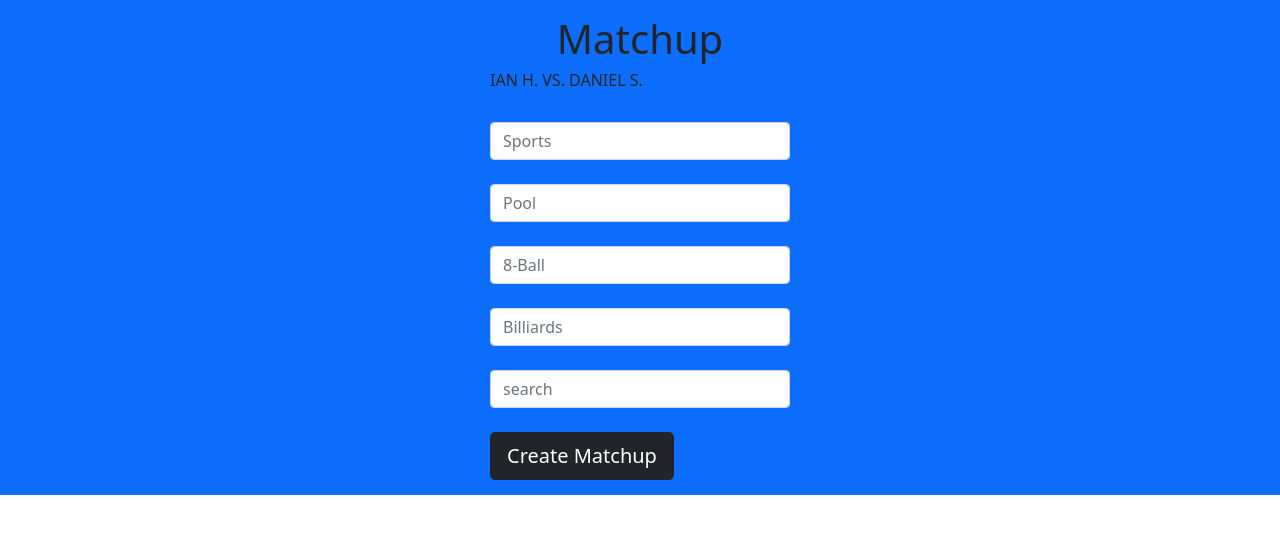
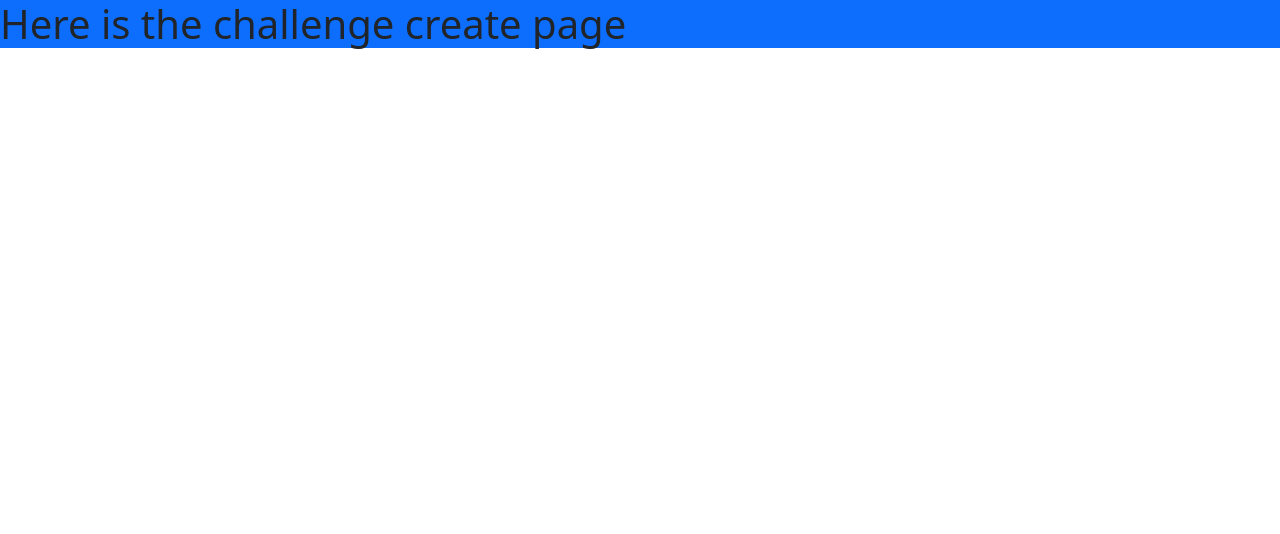
Before and after one commit to danshoup/Game-On, a React (Create React App) app in the folder client/: page /challengecreate in a window 1280 px wide. Shown: the top 534 px of the page. Built offline with nearby package versions, Linux system fonts and the light colour scheme.

Commit message:
getting the routes to work and pages to render with react-bootstrap; styling to follow

```diff
--- a/client/src/App.js
+++ b/client/src/App.js
@@ -1,4 +1,4 @@
-import React, { Component } from 'react';
+import React from 'react';
 import { BrowserRouter as Router, Route, Switch } from 'react-router-dom';
 import { ApolloClient, ApolloProvider, InMemoryCache } from '@apollo/client';
 
--- a/client/src/components/ChallengeCreate.js
+++ b/client/src/components/ChallengeCreate.js
@@ -1,53 +1,56 @@
 import React, { Component } from 'react';
-import { Button, Form, FormGroup, Label, Input } from 'reactstrap';
+import Button from 'react-bootstrap/Button';
+import Form from 'react-bootstrap/Form';
+import { Label, FormGroup, Input } from 'react';
 class ChallengeCreate extends Component {
   render() {
 
     return (
-      <Form className="signUp-form">
-        <h1 className="font-weight-bold text-center">Matchup
-        </h1>
-        <h6>
-          IAN H. VS. DANIEL S.
-        </h6>
-        <FormGroup>
-          <Label></Label>
-          <Input type="name" placeholder="Sports"/>
-        </FormGroup>
-        <FormGroup>
-          <Label></Label>
-          <Input type="email" placeholder="Pool"/>
-        </FormGroup>
-        <FormGroup>
-          <Label></Label>
-          <Input type="text" placeholder="8-Ball"/>
-        </FormGroup>
-        <FormGroup>
-          <Label></Label>
-          <Input type="text" placeholder="Billiards"/>
-        </FormGroup>
-        <FormGroup>
-        <Label for="exampleSearch"></Label>
-          <Input
-          type="search"
-          name="search"
-          id="exampleSearch"
-          placeholder="search"
-          />
-        </FormGroup>
-        <FormGroup>
-          <Label></Label>
-        </FormGroup>
-        <Button className="btn-lg btn-dark btn-block">
-          Create Matchup
-         </Button>
+      <>
+      <h1>Here is the challenge create page</h1>
+      {/* // <Form className="signUp-form">
+      //   <h1 className="font-weight-bold text-center">Matchup
+      //   </h1>
+      //   <h6>
+      //     IAN H. VS. DANIEL S.
+      //   </h6>
+      //   <FormGroup>
+      //     <Label></Label>
+      //     <Input type="name" placeholder="Sports"/>
+      //   </FormGroup>
+      //   <FormGroup>
+      //     <Label></Label>
+      //     <Input type="email" placeholder="Pool"/>
+      //   </FormGroup>
+      //   <FormGroup>
+      //     <Label></Label>
+      //     <Input type="text" placeholder="8-Ball"/>
+      //   </FormGroup>
+      //   <FormGroup>
+      //     <Label></Label>
+      //     <Input type="text" placeholder="Billiards"/>
+      //   </FormGroup>
+      //   <FormGroup>
+      //   <Label for="exampleSearch"></Label>
+      //     <Input
+      //     type="search"
+      //     name="search"
+      //     id="exampleSearch"
+      //     placeholder="search"
+      //     />
+      //   </FormGroup>
+      //   <FormGroup>
+      //     <Label></Label>
+      //   </FormGroup>
+      //   <Button className="btn-lg">
+      //     Create Matchup
+      //    </Button>
 
 
 
-      </Form>
+      // </Form> */}
+      </>
     )
-
-    return <h1>Welcome To Game On; this is the page to create a challenge</h1>
 
   }
 }
--- /dev/null
+++ b/client/src/components/HomePage.js
@@ -0,0 +1,24 @@
+import React, { Component } from 'react';
+import { Link } from "react-router-dom";
+import Button from 'react-bootstrap/Button';
+
+
+
+class HomePage extends Component {
+  render() {
+    return (
+      <>
+        <h1>Welcome To Game On; This is the Main Info Page</h1>
+            <Link to="/login">
+              <div className="button-large smart-layers-pointers">
+                <Button variant="primary">Primary</Button>{' '}
+              </div>
+            </Link>
+
+
+      </>
+    )
+  }
+}
+
+export default HomePage
--- a/client/src/components/Login.js
+++ b/client/src/components/Login.js
@@ -31,7 +31,7 @@ class Login extends Component {
                 Don't have an account?  Click here!
               </div>
             </Link>
-            <img className="game-on-logo-2" src="/img/gameonlogo-2@1x.png" />
+            <img className="game-on-logo-2" src="/img/gameonlogo-2@1x.png" alt=""/>
             <input
               className="johndoegmailcom arial-regular-normal-dodger-blue-20px"
               name="johndoegmailcom5"
--- a/client/src/components/SignUp.js
+++ b/client/src/components/SignUp.js
@@ -1,41 +1,43 @@
 import React, { Component } from 'react';
-import { Button, Form, FormGroup, Label, Input } from 'reactstrap';
+import Button from 'react-bootstrap/Button';
+import Form from 'react-bootstrap/Form';
+import { Label, FormGroup, Input } from 'react';
+
 class SignUp extends Component {
   render() {
     return (
-      <Form className="signUp-form">
+      <>
+      <h1>Here is the signup page</h1>
+      {/* <Form className="signUp-form">
         <h1 className="font-weight-bold text-center">Game On
         </h1>
         <FormGroup>
-        <Label></Label>
+          <Label>Full Name</Label>
           <Input type="name" placeholder="Full Name"/>
         </FormGroup>
         <FormGroup>
-          <Label></Label>
+          <Label>Email</Label>
           <Input type="email" placeholder="Email"/>
         </FormGroup>
         <FormGroup>
-          <Label></Label>
+          <Label>Zip Code</Label>
           <Input type="text" placeholder="Zip Code"/>
         </FormGroup>
         <FormGroup>
-          <Label></Label>
+          <Label>Password</Label>
           <Input type="password" placeholder="Password"/>
         </FormGroup>
         <FormGroup>
-          <Label></Label>
+          <Label>Confirm Password</Label>
           <Input type="password" placeholder="Password"/>
         </FormGroup>
-        <FormGroup>
-          <Label></Label>
-        </FormGroup>
-         <Button className="btn-lg btn-dark btn-block">
+        <Button className="btn-lg btn-dark btn-block">
           Sign Up
-         </Button>
-      </Form>
+        </Button>
 
+      </Form> */}
+      </>
     );
-
   }
 }
 
--- a/package.json
+++ b/package.json
@@ -31,6 +31,7 @@
     "react-dom": "^17.0.2",
     "react-native-elements": "^3.4.2",
     "react-scripts": "^4.0.3",
-    "reactstrap": "^8.10.0"
+    "reactstrap": "^8.10.0",
+    "react-bootstrap": "^2.0.0-beta.6"
   }
 }
```
